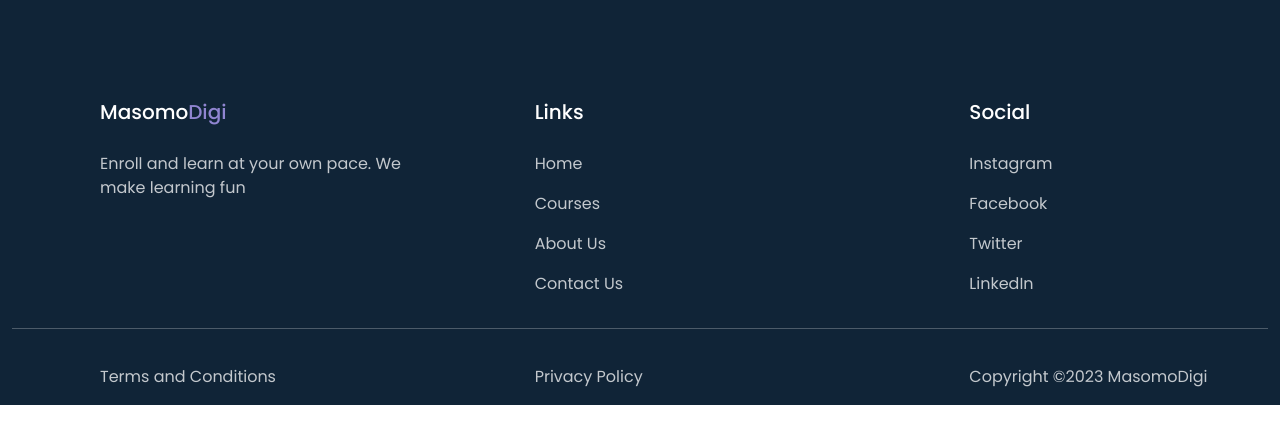
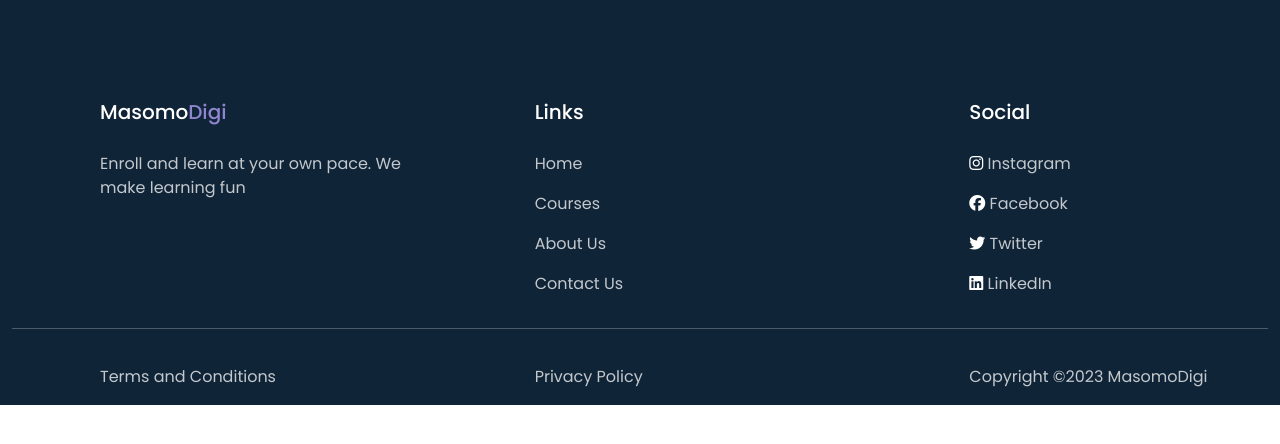
Before and after one commit to Njihia413/phase-5-project, a React (Create React App) app in the folder client/: page /Footer in a window 1280 px wide. Shown: the top 444 px of the page. Built offline with nearby package versions, Linux system fonts and the light colour scheme; no server answers.

Commit message:
Add footer icons

```diff
--- a/client/src/components/Footer.js
+++ b/client/src/components/Footer.js
@@ -61,10 +61,10 @@
                             <div className="col-md-4">
                                 <h5 className="footer-heading">Social</h5>
                                 <p className="footer-text">
-                                    <p>Instagram</p>
-                                    <p>Facebook</p>
-                                    <p>Twitter</p>
-                                    <p>LinkedIn</p>
+                                    <p><i className="fa-brands fa-instagram"></i> Instagram</p>
+                                    <p><i className="fa-brands fa-facebook"></i> Facebook</p>
+                                    <p><i className="fa-brands fa-twitter"></i> Twitter</p>
+                                    <p><i className="fa-brands fa-linkedin"></i> LinkedIn</p>
                                 </p>
                             </div>
                         </div>
--- a/client/src/index.css
+++ b/client/src/index.css
@@ -193,6 +193,15 @@
   color: #C3C8CD;
   padding-left: 100px;
   padding-top: 20px;
+  cursor: pointer;
+}
+
+.fa-brands {
+  color: #fff;
+}
+
+.fa-brands:hover {
+  color: #9085D1;
 }
 
 /*==================End of Homepage=======================*/
--- a/client/src/index.js
+++ b/client/src/index.js
@@ -1,4 +1,3 @@
-
 import React from 'react';
 import ReactDOM from 'react-dom/client';
 import './index.css';
```
